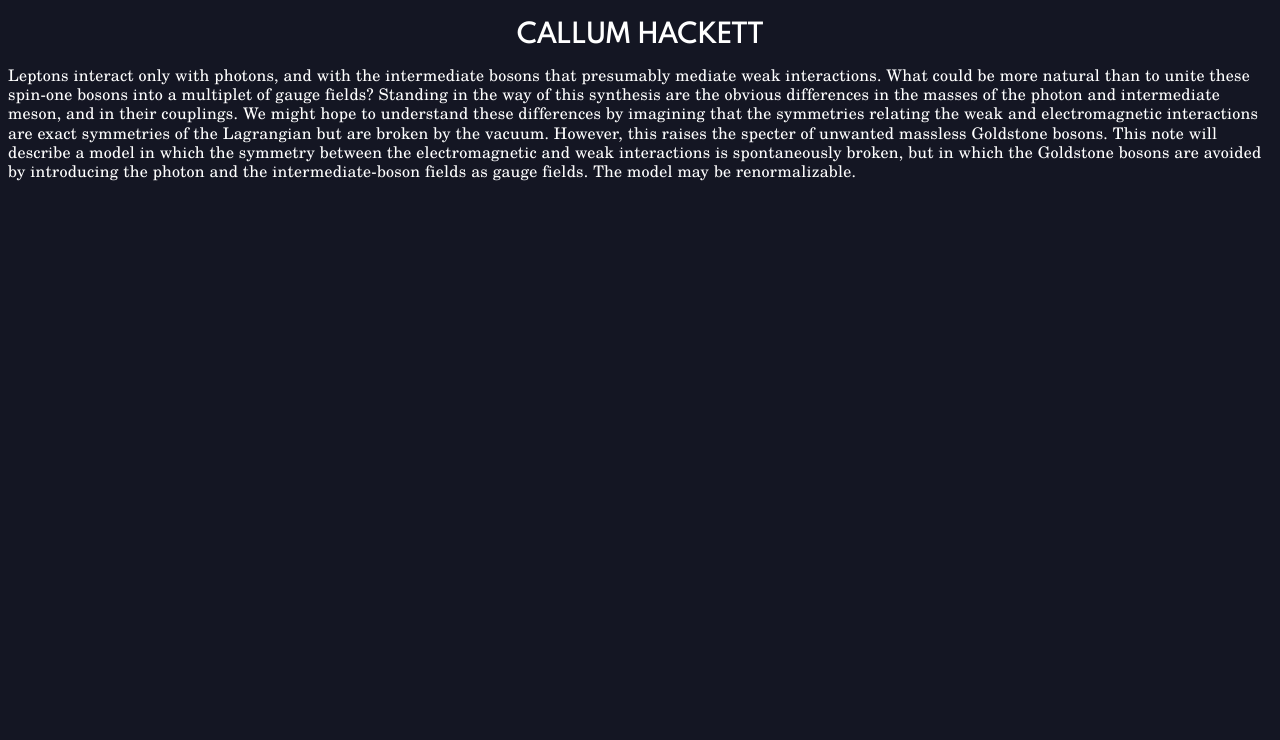
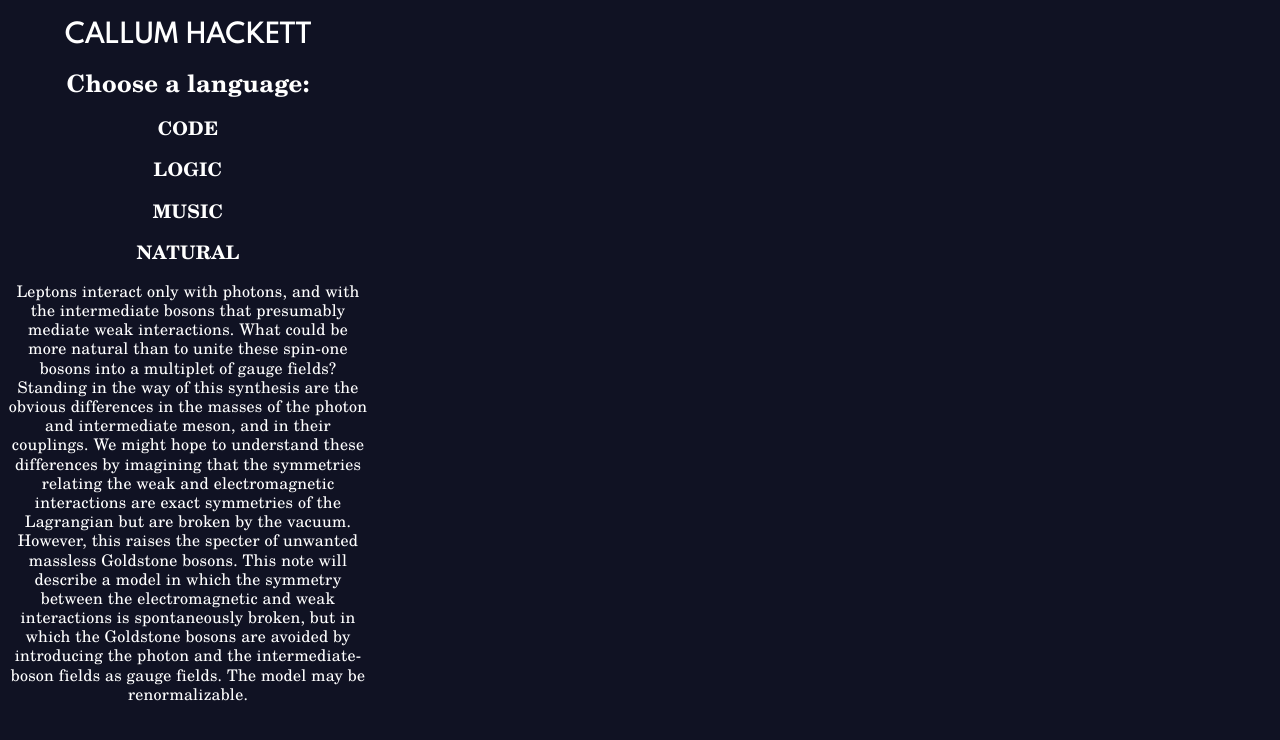
Before and after one commit to callumhackett/callumhackett.github.io, a Jekyll site: the page built from index.md, in a window 1280 px wide. Shown: the top 740 px of the page. Built offline with Jekyll 4.4.1, drawn with Linux system fonts in a browser that asks for light colours; our own code applies the rules of GitHub Pages for plain Markdown files.

Commit message:
Content updates

```diff
--- a/index.md
+++ b/index.md
@@ -3,4 +3,14 @@ layout: page
 ---
 # CALLUM HACKETT
 
+## Choose a language:
+
+### CODE
+
+### LOGIC
+
+### MUSIC
+
+### NATURAL
+
 Leptons interact only with photons, and with the intermediate bosons that presumably mediate weak interactions. What could be more natural than to unite these spin-one bosons into a multiplet of gauge fields? Standing in the way of this synthesis are the obvious differences in the masses of the photon and intermediate meson, and in their couplings.  We might hope to understand these differences by imagining that the symmetries relating the weak and electromagnetic interactions are exact symmetries of the Lagrangian but are broken by the vacuum. However, this raises the specter of unwanted massless Goldstone bosons. This note will describe a model in which the symmetry between the electromagnetic and weak interactions is spontaneously broken, but in which the Goldstone bosons are avoided by introducing the photon and the intermediate-boson fields as gauge fields. The model may be renormalizable.
--- a/style.css
+++ b/style.css
@@ -59,7 +59,7 @@
 }
 
 html {
-    background-color: rgb(20, 22, 35);
+    background-color: rgb(16, 18, 35);
 }
 
 h1 {
@@ -72,9 +72,11 @@ h1 {
 
 body {
     color: #fff;
+    float: center;
     font-family: schola, serif;
     font-size: 16px;
     letter-spacing: 0.25px;
     line-height: 1.2;
-    text-align: left;
+    text-align: center;
+    width: 360px;
 }
```
